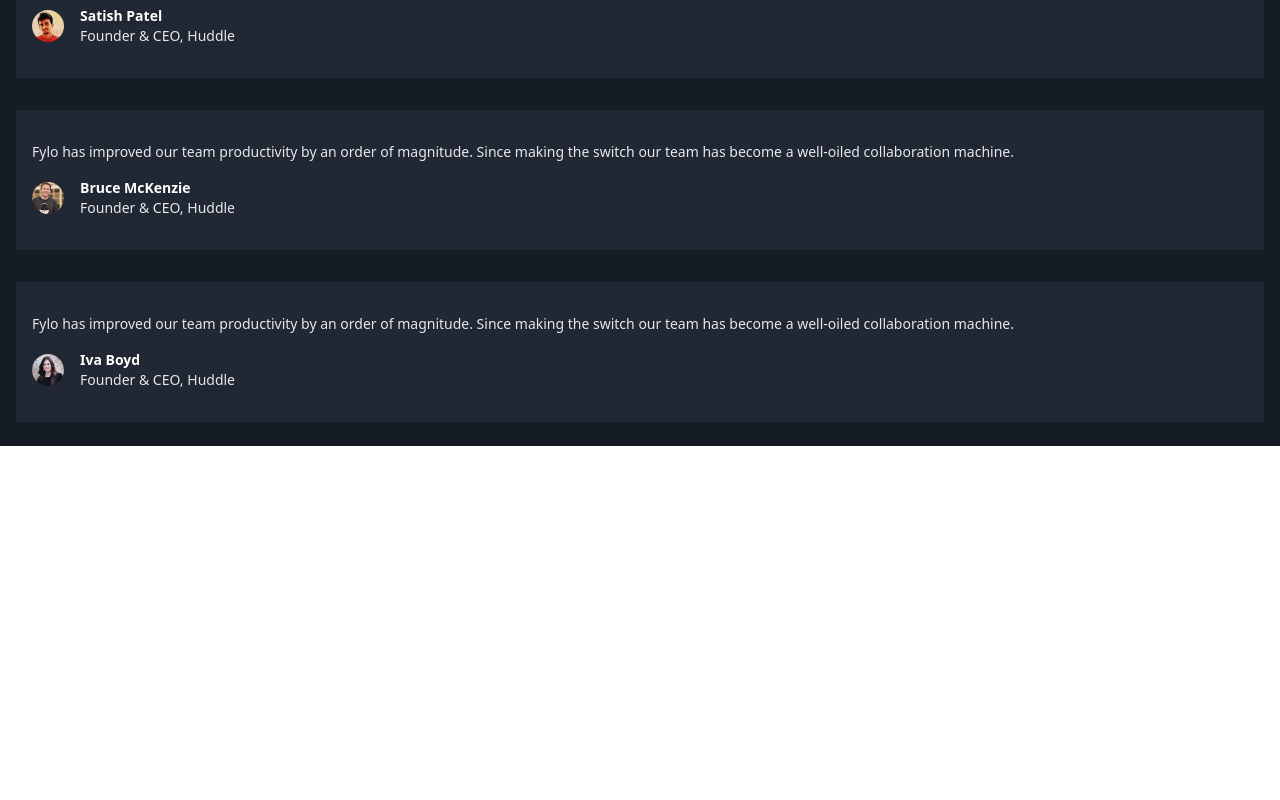
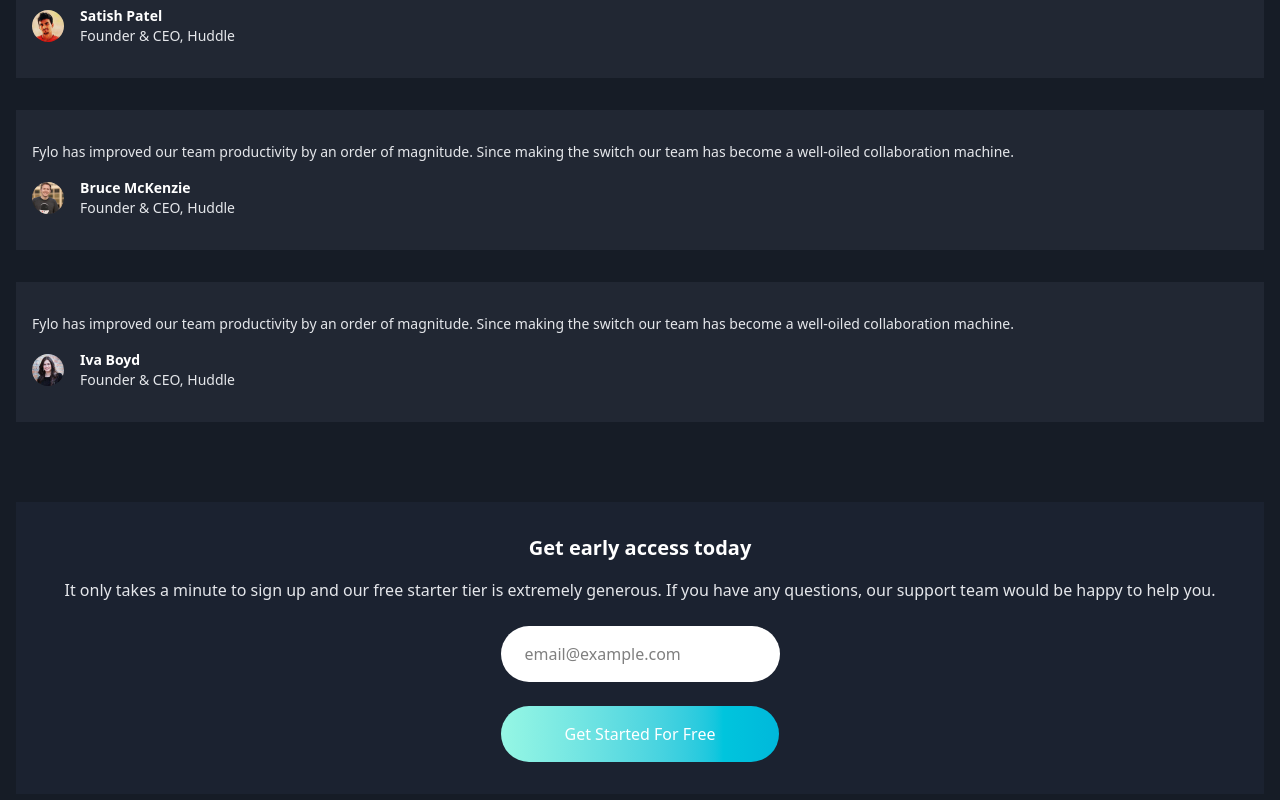
Before and after one commit to Medido1/Fylo-landing-page-with-dark-theme-and-features-grid, a React (Vite) app: page / in a window 1280 px wide. Shown: the part 2687-3487 px from the top of the page. Before the commit the page ends 3133 px from the top, so only its background shows below. Built offline with nearby package versions, Linux system fonts and the light colour scheme.

Commit message:
Add email sign up section

```diff
--- a/src/components/Main.jsx
+++ b/src/components/Main.jsx
@@ -43,6 +43,27 @@ function Main() {
         ))}
         <img src={bgQuotes} className="absolute -top-6 h-6" />
       </ul>
+      <div className="mt-20 bg-[#1b2230] px-4 py-8 flex flex-col items-center">
+        <p className="text-white text-xl font-bold text-center">
+          Get early access today
+        </p>
+        <p className="text-gray-200 text-center mt-4">
+          It only takes a minute to sign up and our free starter tier is extremely generous.
+          If you have any questions, our support team would be happy to help you.
+        </p>
+        <div>
+          <label htmlFor="email" className="sr-only">Email Adress</label>
+          <input
+            className="rounded-full bg-white px-6 py-4 mt-6 mb-4 "
+            type="email" placeholder="email@example.com" id="email"
+            required
+          />
+        </div>
+        <button className="bg-gradient-to-r from-teal-200 to-cyan-500
+          text-white px-16 py-4 mt-2 rounded-full cursor-pointer">
+          Get Started For Free
+        </button>
+      </div>
     </main>
    )
 }
```
